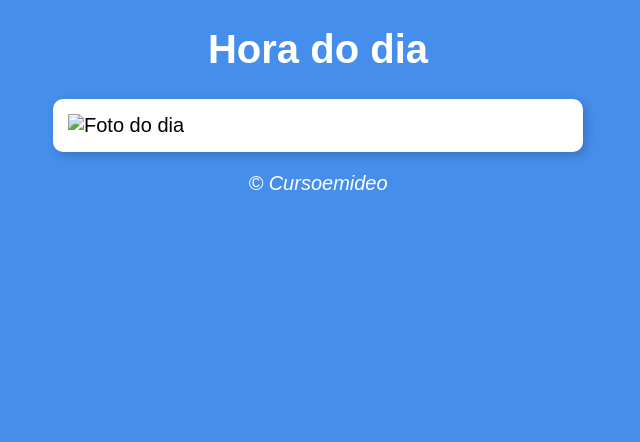
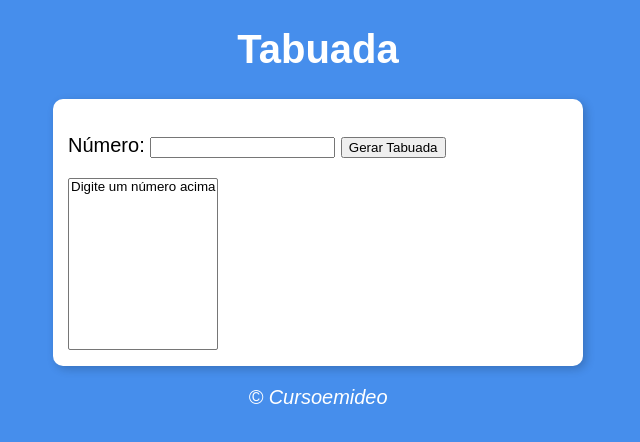
Before and after one commit to Lucas-0802/JavaScript, a plain HTML site: page ex17/index.html in a window 1280 px wide. Shown: the whole page, without its empty margins (322-962 px from the left). Drawn offline with Linux system fonts and the light colour scheme.

Commit message:
Atualização

```diff
--- a/ex17/index.html
+++ b/ex17/index.html
@@ -5,18 +5,24 @@
     <meta http-equiv="X-UA-Compatible" content="IE=edge">
     <meta name="viewport" content="width=device-width, initial-scale=1.0">
     <link rel="stylesheet" href="style.css">
-    <title>Hora do dia</title>
+    <title>Tabuada</title>
 </head>
 <body>
     <header>
-            <h1>Hora do dia</h1>
+            <h1>Tabuada</h1>
     </header>
     <section>
-        <div id="msg">
-
+        <div>
+            <p>
+                <label for="n1">Número:</label>
+                <input type="number" name="n1" id="n1">
+                <input type="button" value="Gerar Tabuada" onclick="tabuada()">
+            </p>
         </div>
-        <div id="foto">
-            <img id="imagem" src="../ex014/manha.png" alt="Foto do dia">
+        <div>
+           <select name="tabualda" id="seltab" size="10">
+            <option>Digite um número acima</option>
+           </select>
 
         </div>
     </section>
--- a/ex17/script.js
+++ b/ex17/script.js
@@ -0,0 +1,17 @@
+function tabuada(){
+    var num = document.getElementById('n1')
+    var tab = document.getElementById('seltab')
+    if(num.value.length == 0){
+        window.alert('Por favor, digite um número!')
+    }else{
+         var n = Number(num.value)
+         tab.innerHTML = ''
+         for(var c = 1; c <=10; c++){
+            var item = document.createElement('option')
+            item.text = `${n} X ${c} = ${n*c}`
+            item.value = `tab${c}`
+            tab.appendChild(item) // adicionar elemento filho...option é filha de select
+
+         }
+    }
+}
```
